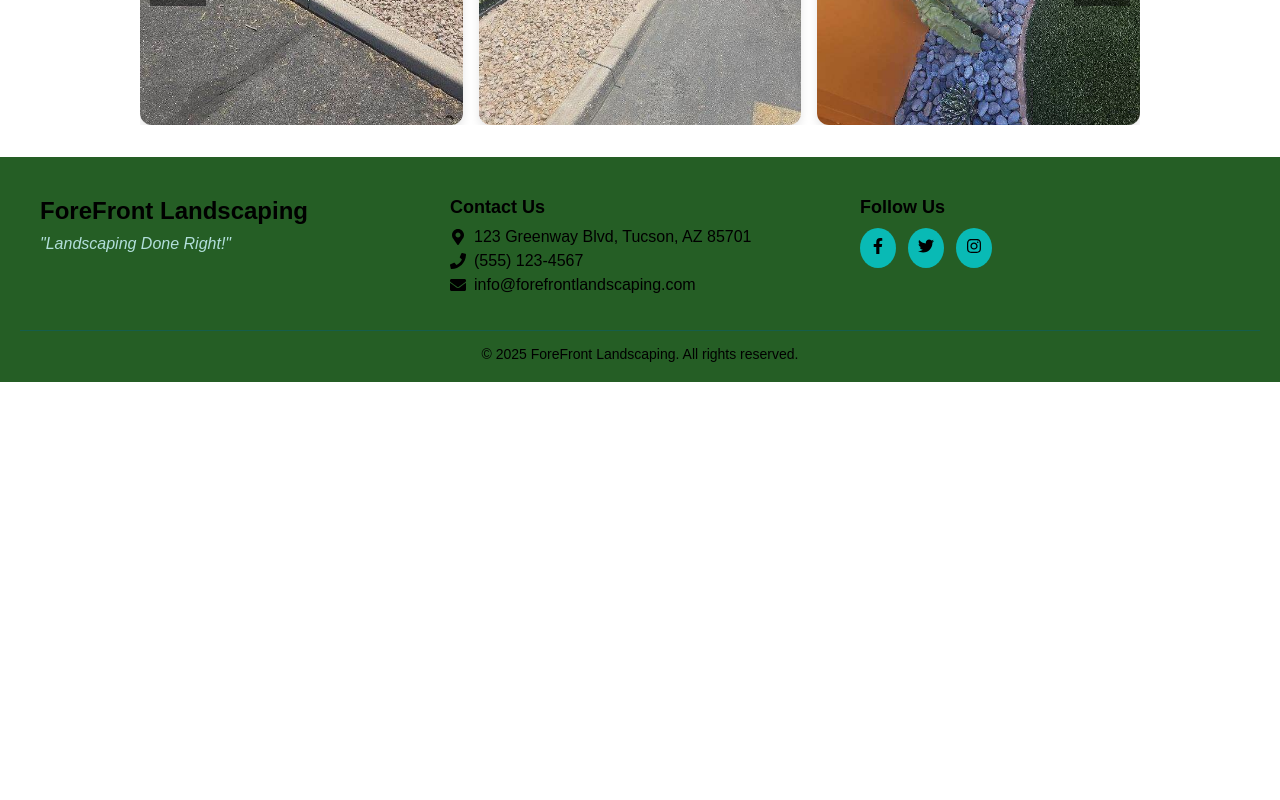
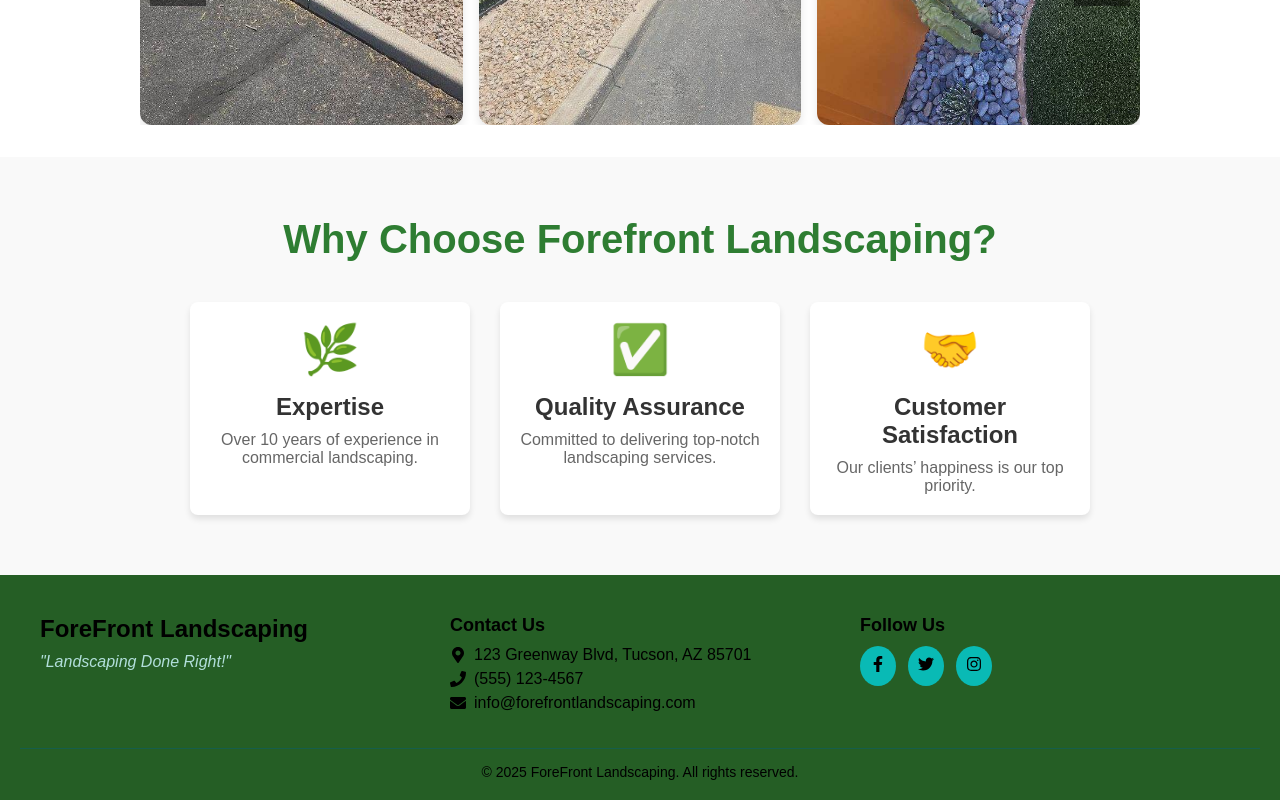
Before and after one commit to bkwilliamsmerncode/commercial-landscaping, a React (Create React App) app: page / in a window 1280 px wide. Shown: the part 1269-2069 px from the top of the page. Before the commit the page ends 1651 px from the top, so only its background shows below. Built offline with nearby package versions, Linux system fonts and the light colour scheme.

Commit message:
added a choose us section

```diff
--- /dev/null
+++ b/src/Components/Choose Us/ChooseUs.css
@@ -0,0 +1,43 @@
+.why-choose-us {
+    padding: 60px 20px;
+    background-color: #f9f9f9;
+    text-align: center;
+  }
+
+  .why-choose-us h2 {
+    font-size: 2.5rem;
+    margin-bottom: 40px;
+    color: #2e7d32;
+  }
+
+  .reasons {
+    display: flex;
+    flex-wrap: wrap;
+    justify-content: center;
+    gap: 30px;
+  }
+
+  .reason {
+    background-color: #ffffff;
+    border-radius: 8px;
+    padding: 20px;
+    width: 280px;
+    box-shadow: 0 4px 6px rgba(0, 0, 0, 0.1);
+  }
+
+  .reason .icon {
+    font-size: 3rem;
+    margin-bottom: 15px;
+    color: #2e7d32;
+  }
+
+  .reason h3 {
+    font-size: 1.5rem;
+    margin-bottom: 10px;
+    color: #333333;
+  }
+
+  .reason p {
+    font-size: 1rem;
+    color: #666666;
+  }
--- /dev/null
+++ b/src/Components/Choose Us/ChooseUs.jsx
@@ -0,0 +1,39 @@
+import React from 'react';
+import './ChooseUs.css';
+
+const ChooseUs = () => {
+  const reasons = [
+    {
+      icon: '🌿',
+      title: 'Expertise',
+      description: 'Over 10 years of experience in commercial landscaping.',
+    },
+    {
+      icon: '✅',
+      title: 'Quality Assurance',
+      description: 'Committed to delivering top-notch landscaping services.',
+    },
+    {
+      icon: '🤝',
+      title: 'Customer Satisfaction',
+      description: 'Our clients’ happiness is our top priority.',
+    },
+  ];
+
+  return (
+    <section className="why-choose-us">
+      <h2>Why Choose Forefront Landscaping?</h2>
+      <div className="reasons">
+        {reasons.map((reason, index) => (
+          <div className="reason" key={index}>
+            <div className="icon">{reason.icon}</div>
+            <h3>{reason.title}</h3>
+            <p>{reason.description}</p>
+          </div>
+        ))}
+      </div>
+    </section>
+  );
+};
+
+export default ChooseUs;
--- a/src/Pages/Home.jsx
+++ b/src/Pages/Home.jsx
@@ -4,6 +4,7 @@ import HomeContent from '../Components/Home/HomeContent'
 import Footer from '../Components/Footer/Footer'
 import '../Components/Statement/Statement'
 import Statement from '../Components/Statement/Statement'
+import ChooseUs from '../Components/Choose Us/ChooseUs'
 
 
 const Home = () => {
@@ -12,6 +13,7 @@ const Home = () => {
       <Navbar />
       <HomeContent />
       <Statement />
+      <ChooseUs />
       <Footer />
     </div>
   )
```
Also changed, not shown: src/Assets/logo2.png (added).
